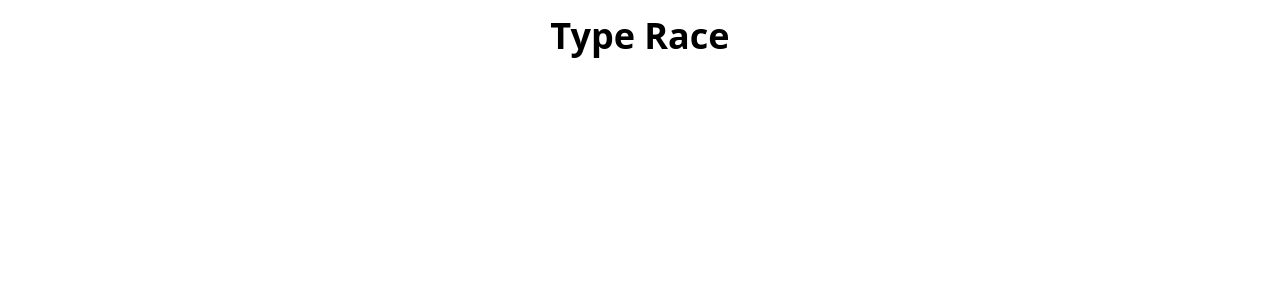
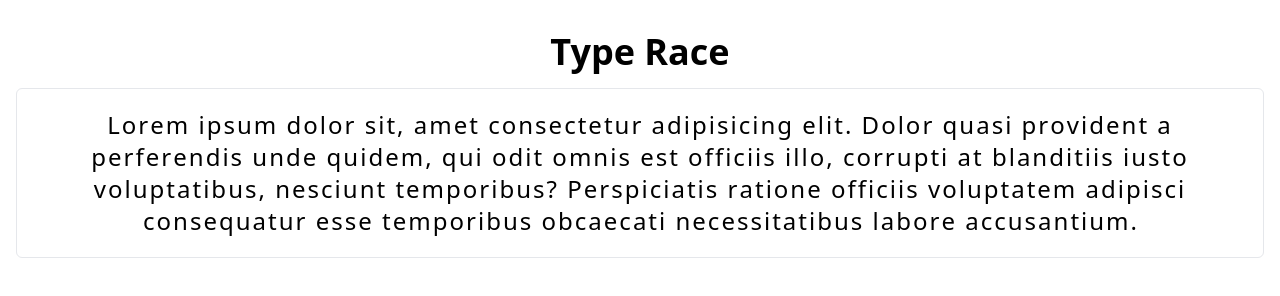
Before and after one commit to pengpa0012/type-race, a website: page index.html in a window 1280 px wide. Drawn offline with nearby package versions, Linux system fonts and the light colour scheme.

Commit message:
added type cursor

```diff
--- a/index.html
+++ b/index.html
@@ -8,6 +8,11 @@
   <script src="https://cdn.tailwindcss.com"></script>
 </head>
 <body>
-  <h1 class="text-center my-4 text-4xl font-bold">Type Race</h1>
+  <div class="max-w-7xl mx-auto p-4">
+    <h1 class="text-center my-4 text-4xl font-bold">Type Race</h1>
+    <div class="border rounded-md p-5">
+      <p class="text text-2xl text-center"></p>
+    </div>
+  </div>
 </body>
 </html>
--- a/script.js
+++ b/script.js
@@ -1 +1,29 @@
 console.log("Hello World")
+const text = document.querySelector(".text")
+const sample = "Lorem ipsum dolor sit, amet consectetur adipisicing elit. Dolor quasi provident a perferendis unde quidem, qui odit omnis est officiis illo, corrupti at blanditiis iusto voluptatibus, nesciunt temporibus? Perspiciatis ratione officiis voluptatem adipisci consequatur esse temporibus obcaecati necessitatibus labore accusantium."
+
+sample.split("").forEach(el => {
+  const span = document.createElement("span")
+  span.textContent = el
+  span.classList = "letter border border-transparent"
+  text.appendChild(span)
+})
+
+const letters = document.querySelectorAll(".letter")
+let cursor = 0
+
+window.addEventListener("keydown", e => {
+  if(e.key == letters[cursor].textContent) {
+    letters[cursor].classList.add("text-white", "bg-green-500")
+    cursor++
+  }
+})
+
+// Menu UI
+//  -Room input
+// Game UI
+//  -User and enemy screen
+// Result modal
+//  -Reset game
+//  -New game
+// Get random paragraphs
```
